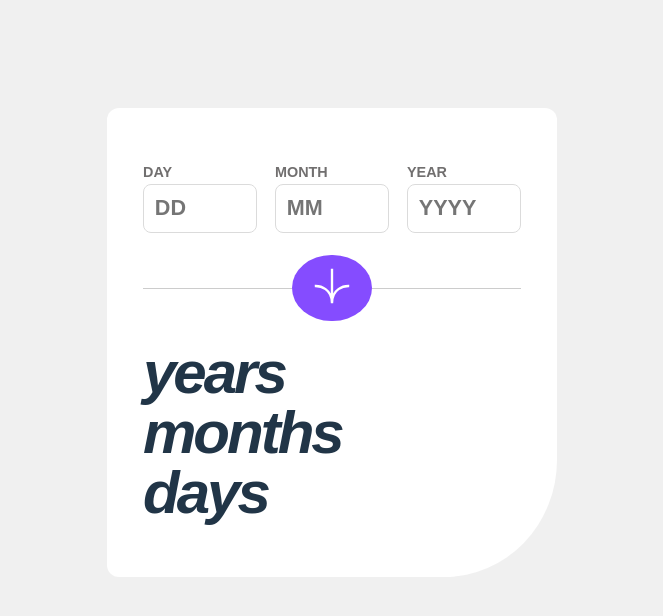
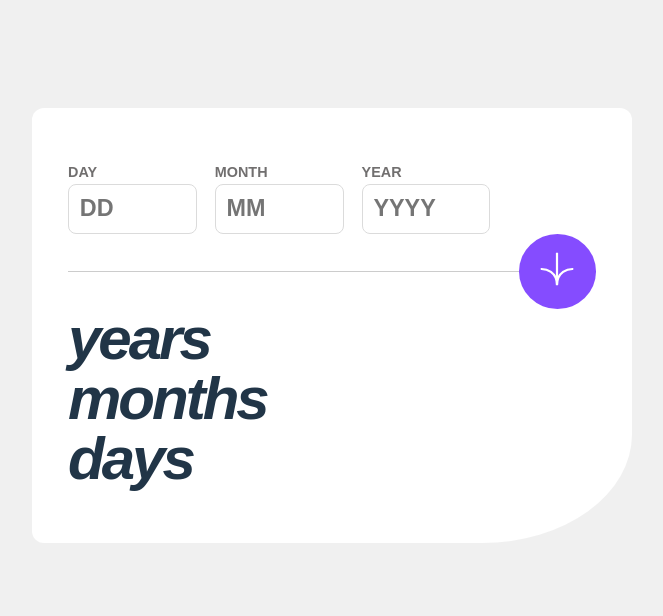
Before and after one commit to isaaxh/age-calculator, a React (Vite) app: page / in a window 1280 px wide. Shown: the top 616 px of the page, without its empty margins (308-971 px from the left). Built offline with nearby package versions, Linux system fonts and the light colour scheme; a web font is replaced by a local one.

Commit message:
add button and hr line styling for the laptop screen

```diff
--- a/src/App.css
+++ b/src/App.css
@@ -71,6 +71,20 @@ hr {
   overflow: hidden;
 }
 
+@media (min-width: 375px) {
+  .card {
+    width: 600px;
+  }
+
+  .hr-2 {
+    display: none;
+  }
+
+  .input-section {
+    width: 80%;
+  }
+}
+
 
 .input-section {
   display: flex;
@@ -94,11 +108,17 @@ input {
   width: 100%;
   max-height: 3rem;
   padding: .6rem;
-  font-size: 1.2em;
+  font-size: 1em;
   font-family: inherit;
   font-weight: var(--fw-2);
   border-radius: var(--border-radius);
   border: 1px solid var(--clr-neutral-light-grey);
+}
+
+@media (min-width: 376px) {
+  input {
+    font-size: 1.3em;
+  }
 }
 
 /* For WebKit-based browsers */
@@ -157,8 +177,8 @@ input[type=number] {
   background-color: var(--clr-neutral-off-black);
 }
 
-@media (max-width: var(--screen-mobile)) {
-  .hr-2 {
-    display: none;
+@media (min-width: 376px) {
+  .btn-container {
+    margin: 0;
   }
 }
--- a/src/App.tsx
+++ b/src/App.tsx
@@ -164,7 +164,7 @@ function App() {
         <div className='btn-container'>
           <hr />
           <button className='btn-calc'>
-            <svg xmlns="http://www.w3.org/2000/svg" width="36" height="40" viewBox="0 0 46 44"><g fill="none" stroke="#FFF" strokeWidth="3"><path d="M1 22.019C8.333 21.686 23 25.616 23 44M23 44V0M45 22.019C37.667 21.686 23 25.616 23 44"/></g></svg>
+            <svg xmlns="http://www.w3.org/2000/svg" width="34" height="48" viewBox="0 0 46 44"><g fill="none" stroke="#FFF" strokeWidth="3"><path d="M1 22.019C8.333 21.686 23 25.616 23 44M23 44V0M45 22.019C37.667 21.686 23 25.616 23 44"/></g></svg>
           </button>
           <hr className='hr-2' />
         </div>
```
